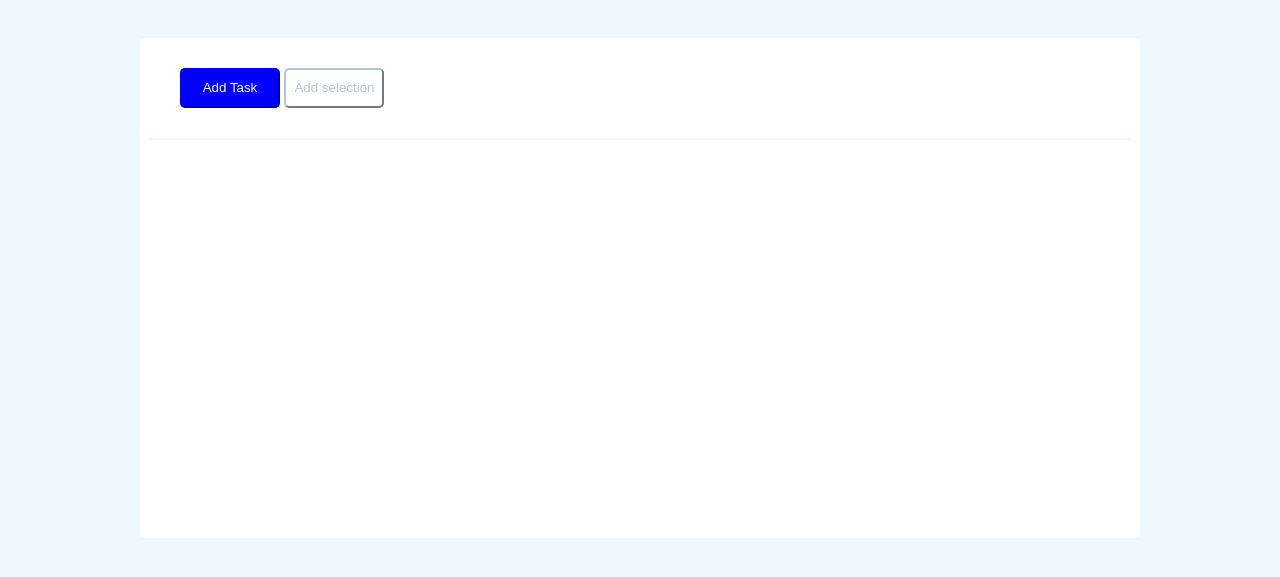
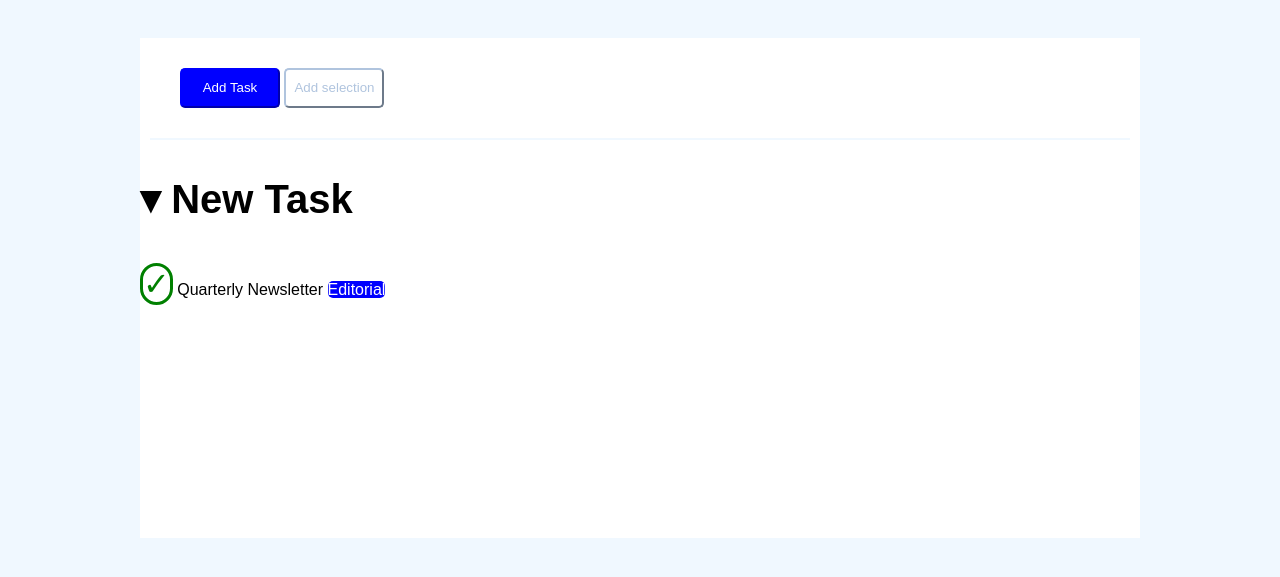
Before and after one commit to Andrearusso94/html-css-toboolist, a plain HTML site: page index.html in a window 1280 px wide. Shown: the part 101-678 px from the top of the page. Drawn offline with Linux system fonts and the light colour scheme.

Commit message:
add new task

```diff
--- a/assets/css/style.css
+++ b/assets/css/style.css
@@ -47,3 +47,23 @@ h1{
     width: 100px;
     height: 40px;
 }
+
+.check{
+    font-size: 2rem;
+    color:green;
+    height: 50px;
+    width: 50px;
+    border: 3px solid;
+    border-radius: 70px;
+    border-color: green
+}
+
+
+.editorial{
+    background-color: blue;
+    color: white;
+    height: 100px;
+    width: 150px;
+    border-radius: 5px;
+
+}
--- a/index.html
+++ b/index.html
@@ -21,6 +21,8 @@
         <button class="button second">Add selection</button>
         </div>
         <div class="list task">
+            <h1>&dtrif; New Task</h1>
+            <p> <span class="check">&check;</span> Quarterly Newsletter <span class="editorial">Editorial</span></p>
 
         </div>
     </div>
```
